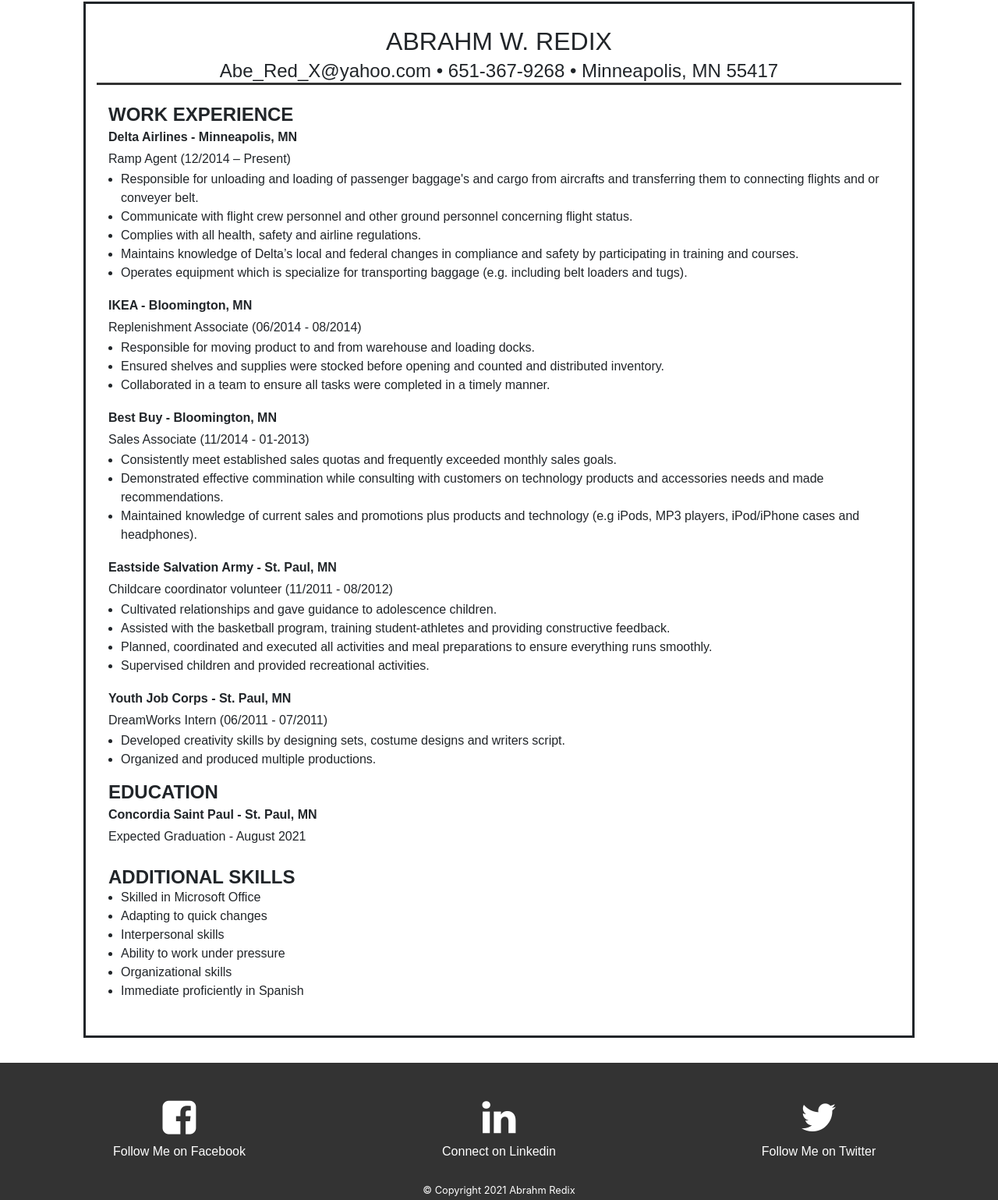
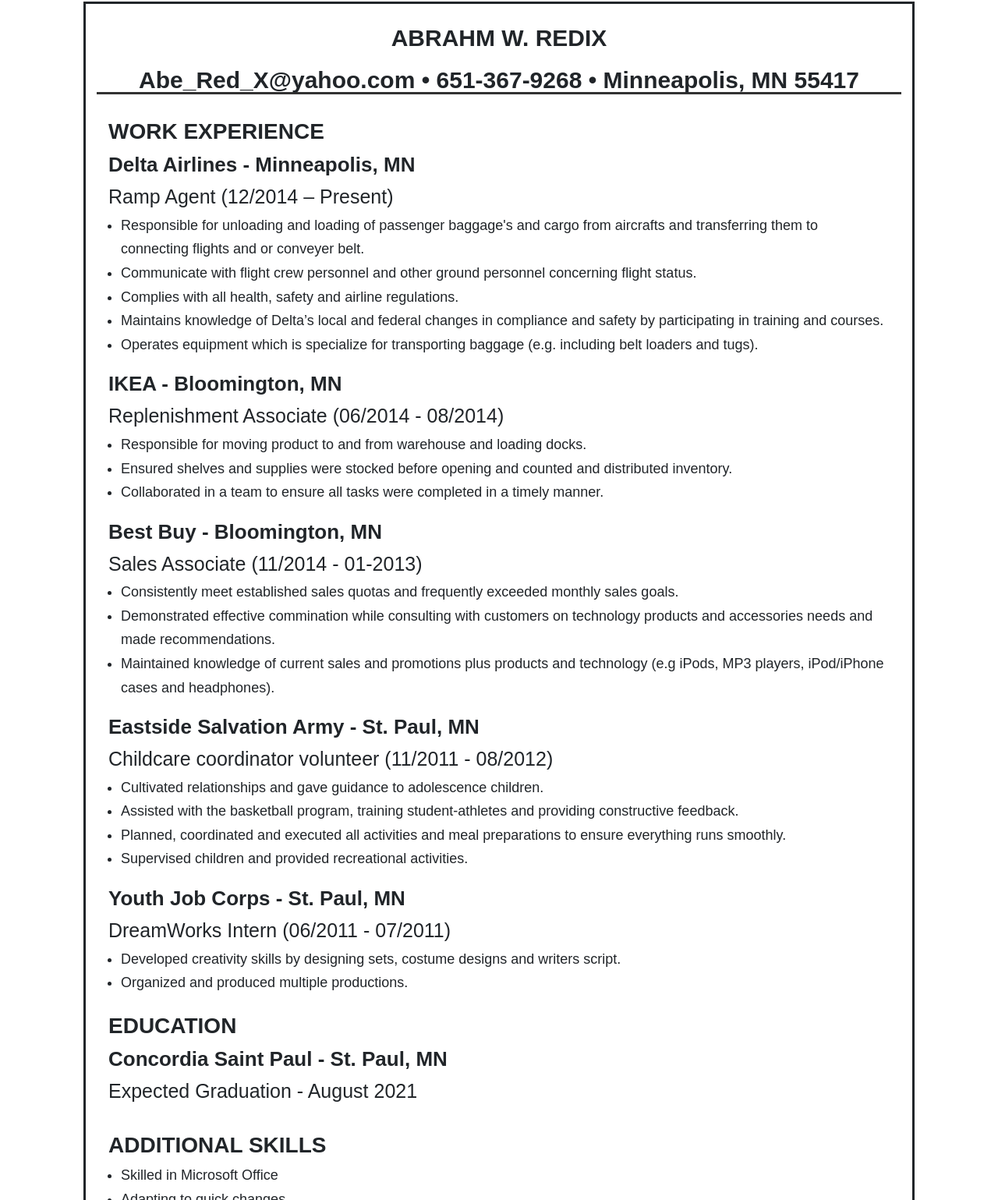
Before and after one commit to aberedix/Portfolio, a plain HTML site: page resume.html in a window 1280 px wide. Shown: the part 285-1824 px from the top of the page at 78% size. Drawn offline with nearby package versions, Linux system fonts and the light colour scheme.

Commit message:
Add files via upload

```diff
--- a/resume.html
+++ b/resume.html
@@ -34,10 +34,10 @@
 <!--CONTACT INFORMATION-->
             <div class ="row row-1">
                 <div class="col-sm-12">
-                    <h2>ABRAHM W. REDIX</h2><br>
+                    <h2 class ="h2-bold-letter">ABRAHM W. REDIX</h2><br>
                 </div>
                 <div class="col-sm-12">
-                    <h4>Abe_Red_X@yahoo.com • 651-367-9268 • Minneapolis, MN 55417</h4>
+                    <h2 class ="h2-bold-letter">Abe_Red_X@yahoo.com • 651-367-9268 • Minneapolis, MN 55417</h2>
 
                 </div>
 
@@ -45,19 +45,19 @@
 
             <div class ="row row-2">
                 <div class="col-sm-12">
-                    <h4><b>WORK EXPERIENCE</b></h4>
+                    <h3 class ="h3-bold-letter">WORK EXPERIENCE</h3>
                 </div>
             </div>
 
 <!--JOB NUMBER -->
             <div class ="row row-2">
                 <div class="col-sm-12">
-                    <p><b>Delta Airlines - Minneapolis, MN</b></p>
+                    <h4 class ="h4-bold-letter">Delta Airlines - Minneapolis, MN</h4>
                 </div>
             </div>
             <div class ="row row-2">
                 <div class="col-sm-12">
-                    <p>Ramp Agent (12/2014 – Present)</p>
+                    <h4 class ="h4-normal-letter">Ramp Agent (12/2014 – Present)</h4>
                 </div>
             </div>
             <div class ="row row-2">
@@ -75,12 +75,12 @@
 <!--JOB NUMBER 2-->
             <div class ="row row-2">
                 <div class="col-sm-12">
-                    <p><b>IKEA - Bloomington, MN</b></p>
+                    <h4 class ="h4-bold-letter">IKEA - Bloomington, MN</h4>
                 </div>
             </div>
             <div class ="row row-2">
                 <div class="col-sm-12">
-                    <p>Replenishment Associate (06/2014 - 08/2014)</p>
+                    <h4 class ="h4-normal-letter">Replenishment Associate (06/2014 - 08/2014)</h4>
                 </div>
             </div>
             <div class ="row row-2">
@@ -96,12 +96,12 @@
 <!--JOB NUMBER 3-->
             <div class ="row row-2">
                 <div class="col-sm-12">
-                    <p><b>Best Buy - Bloomington, MN</b></p>
+                    <h4 class ="h4-bold-letter">Best Buy - Bloomington, MN</h4>
                 </div>
             </div>
             <div class ="row row-2">
                 <div class="col-sm-12">
-                    <p>Sales Associate (11/2014 - 01-2013)</p>
+                    <h4 class ="h4-normal-letter">Sales Associate (11/2014 - 01-2013)</h4>
                 </div>
             </div>
             <div class ="row row-2">
@@ -117,12 +117,12 @@
 <!--JOB NUMBER 4-->
             <div class ="row row-2">
                 <div class="col-sm-12">
-                    <p><b>Eastside Salvation Army - St. Paul, MN</b></p>
+                    <h4 class ="h4-bold-letter">Eastside Salvation Army - St. Paul, MN</h4>
                 </div>
             </div>
             <div class ="row row-2">
                 <div class="col-sm-12">
-                    <p>Childcare coordinator volunteer (11/2011 - 08/2012)</p>
+                    <h4 class ="h4-normal-letter">Childcare coordinator volunteer (11/2011 - 08/2012)</h4>
                 </div>
             </div>
             <div class ="row row-2">
@@ -139,19 +139,19 @@
 <!--JOB NUMBER 5-->
             <div class ="row row-2">
                 <div class="col-sm-12">
-                    <p><b>Youth Job Corps - St. Paul, MN</b></p>
+                    <h4 class ="h4-bold-letter">Youth Job Corps - St. Paul, MN</h4>
                 </div>
             </div>
             <div class ="row row-2">
                 <div class="col-sm-12">
-                    <p>DreamWorks Intern (06/2011 - 07/2011)</p>
+                    <h4 class ="h4-normal-letter">DreamWorks Intern (06/2011 - 07/2011)</h4>
                 </div>
             </div>
             <div class ="row row-2">
                 <div class="col-sm-12">
                     <ul>
-                        <li>Developed creativity skills by designing sets, costume designs and writers script.</li>
-                        <li>Organized and produced multiple productions.</li>
+                        <li class= "line-max">Developed creativity skills by designing sets, costume designs and writers script.</li>
+                        <li class= "line-max">Organized and produced multiple productions.</li>
                     </ul>
                 </div>
             </div>
@@ -160,36 +160,36 @@
 <!--EDUCATION-->
             <div class ="row row-2">
                 <div class="col-sm-12">
-                    <h4><b>EDUCATION</b></h4>
+                    <h3 class ="h3-bold-letter">EDUCATION</h3>
                 </div>
             </div>
             <div class ="row row-2">
                 <div class="col-sm-12">
-                    <p><b>Concordia Saint Paul - St. Paul, MN</b></p>
+                    <h4 class ="h4-bold-letter">Concordia Saint Paul - St. Paul, MN</h4>
                 </div>
             </div>
             <div class ="row row-2">
                 <div class="col-sm-12">
-                    <p>Expected Graduation - August 2021</p>
+                    <h4 class ="h4-normal-letter">Expected Graduation - August 2021</h4>
                 </div>
             </div><br>
 
 <!--ADDTIONAL SKILLS-->
             <div class ="row row-2">
                 <div class="col-sm-12">
-                    <h4><b>ADDITIONAL SKILLS</b></h4>
+                    <h3 class ="h3-bold-letter">ADDITIONAL SKILLS</h3>
                 </div>
             </div>
 
             <div class ="row row-2">
                 <div class="col-sm-12">
                     <ul>
-                        <li>Skilled in Microsoft Office</li>
-                        <li>Adapting to quick changes</li>
-                        <li>Interpersonal skills</li>
-                        <li>Ability to work under pressure</li>
-                        <li>Organizational skills</li>
-                        <li>Immediate proficiently in Spanish</li>
+                        <li class= "line-max">Skilled in Microsoft Office</li>
+                        <li class= "line-max">Adapting to quick changes</li>
+                        <li class= "line-max">Interpersonal skills</li>
+                        <li class= "line-max">Ability to work under pressure</li>
+                        <li class= "line-max">Organizational skills</li>
+                        <li class= "line-max">Immediate proficiently in Spanish</li>
                     </ul>
                 </div>
             </div>
--- a/style.css
+++ b/style.css
@@ -23,11 +23,6 @@
 .container {text-align: center;}
 
 
-
-p {
-    line-height: 1.75em;
-}
-
 h1{
         font-size: 10em;
     }
@@ -44,18 +39,6 @@
     font-family: 'Poppins', sans-serif;
 }
 
-.desktop{
-    display:block;
-    padding: px;
-
-}
-
-
-
-.mobile{
-    display:none;
-
-}
 
 .col-sm-6 {
     padding: 0px;
@@ -68,13 +51,45 @@
     border-bottom-style: solid;
 
 }
+ main .h2-bold-letter2{
+    line-height: 170%;
+    font-size: 30px;
+    font-weight: bolder;
+}
 
-.row-1 .col-sm-12{
-    padding: 0;
+main .h2-bold-letter {
+    text-align: center;
+    padding: 0 auto;
     margin: 0 auto;
-    line-height: 5px;
-    text-align: center;
+    line-height: 100%;
+    font-size: 30px;
+    font-weight: bolder;
 }
+
+
+
+main .h3-bold-letter{
+    font-weight: bolder;
+    line-height: 170%;
+    font-size: 28px;
+}
+
+main .h4-bold-letter{
+    font-weight: bold;
+    line-height: 1.5em;
+    font-size: 26px;
+}
+
+main .h4-normal-letter {
+    line-height: 170%;
+    font-size: 25px;
+}
+
+p, .line-max {
+    line-height: 170%;
+    font-size: 18px;
+}
+
 
 .col-sm-12 ul {
     padding-left: 16px;
@@ -85,10 +100,7 @@
 }
 
 
-.iframe {
-
-}
-/* * * * * NAVIGATION BAR  * * * * */
+/* NAVIGATION BAR */
 nav {
     background-color: #19AC68;
     display: inline-block;
@@ -280,6 +292,8 @@
     h1{
         font-size: 1.5em;
     }
+
+
 }
 
 
@@ -322,5 +336,45 @@
     }
 
 
+    main .h2-bold-letter {
+        text-align: center;
+        padding: 0 auto;
+        margin: 0 auto;
+        line-height: 100%;
+        font-size: 28px;
+        font-weight: bolder;
+    }
+
+    main .h2-bold-letter2{
+        line-height: 100%;
+        font-size: 28px;
+        font-weight: bolder;
+    }
+
+
+
+    main .h3-bold-letter{
+        font-weight: bold;
+        line-height: 170%;
+        font-size: 26px;
+    }
+
+    main .h4-bold-letter{
+        font-weight: bold;
+        line-height: 1.5em;
+        font-size: 20px;
+    }
+
+    main .h4-normal-letter {
+        line-height: 170%;
+        font-size: 20px;
+        font-weight: normal;
+    }
+
+    p, .line-max {
+        line-height: 170%;
+        font-size: 17px;
+    }
+
 
 }
```
Lines whose indentation alone changed are shown as unchanged.
